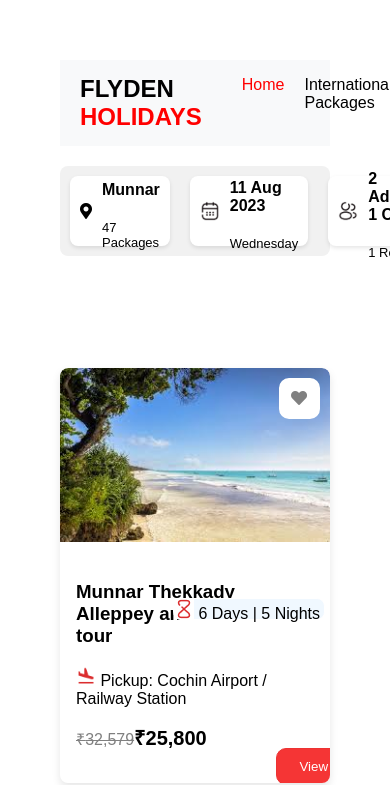
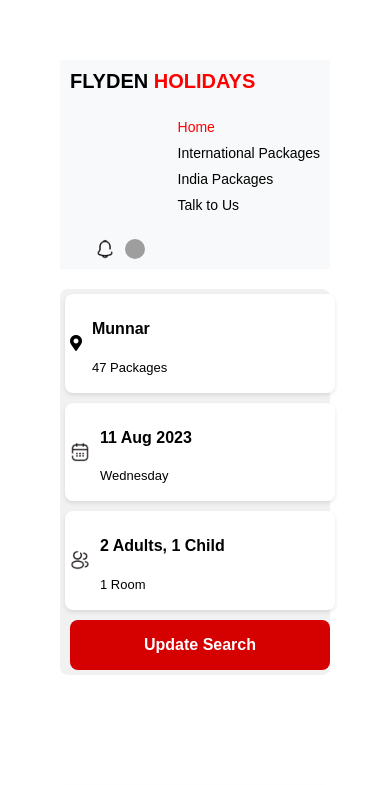
Before and after one commit to Peddigarishirisha/geeksenergiestask-2, a React (Create React App) app: page / in a window 390 px wide. Shown: the top 785 px of the page. Built offline with nearby package versions, Linux system fonts and the light colour scheme; grey boxes are pictures that could not be loaded.

Commit message:
addresponsive

```diff
--- a/src/components/navbar.css
+++ b/src/components/navbar.css
@@ -1,11 +1,9 @@
-/* navbar.css */
-
 .navbar {
   display: flex;
   align-items: center;
   justify-content: space-between;
   padding: 0 20px;
-  background-color: #f8f9fa; /* example background color */
+  background-color: #f8f9fa;
 }
 
 .logo {
@@ -16,7 +14,7 @@
 .nav-links {
   display: flex;
   gap: 20px;
-  margin-left: auto; /* Move links to the left side */
+  margin-left: auto;
 }
 
 .nav-links li {
@@ -31,8 +29,59 @@
   display: flex;
   gap: 15px;
 }
+
 .profile-icon img {
-  height: 30px; /* Adjust the height as needed */
-  width: 30px;  /* Adjust the width as needed */
-  border-radius: 50%; /* Optional: makes the image circular */
+  height: 30px;
+  width: 30px;
+  border-radius: 50%;
 }
+
+/* Media Query for tablets (768px and below) */
+@media (max-width: 768px) {
+  .logo {
+    font-size: 20px;
+  }
+
+  .nav-links {
+    gap: 15px;
+  }
+
+  .nav-links li {
+    font-size: 14px;
+  }
+
+  .profile-icon img {
+    height: 25px;
+    width: 25px;
+  }
+}
+
+/* Media Query for small screens (576px and below) */
+@media (max-width: 576px) {
+  .navbar {
+    flex-direction: column;
+    align-items: flex-start;
+    padding: 10px;
+  }
+
+  .logo {
+    font-size: 20px;
+    margin-bottom: 10px;
+  }
+
+  .nav-links {
+    flex-direction: column;
+    align-items: flex-start;
+    gap: 10px;
+  }
+
+  .profile-icon {
+    margin-top: 10px;
+    gap: 10px;
+  }
+
+  .profile-icon img {
+    height: 20px;
+    width: 20px;
+  }
+}
--- a/src/components/search.css
+++ b/src/components/search.css
@@ -1,36 +1,30 @@
 .search-filter {
   display: flex;
-  gap: 20px; /* Adjusted gap for main filter sections */
-  padding: 10px 10px;
+  gap: 20px;
+  padding: 10px;
   background-color: #f1f1f1;
   border-radius: 8px;
   margin: 20px 0;
   align-items: center;
   justify-content: space-between;
-
 }
 
 .filter-option {
   display: flex;
   align-items: center;
-  gap: 10px; /* Reduced gap between icon and text */
+  gap: 10px;
   background-color: #fff;
-  padding: 5px 10px; /* Adds padding around content */
+  padding: 5px 10px;
   border-radius: 8px;
   box-shadow: 0 2px 4px rgba(0, 0, 0, 0.1);
   width: 300px;
   height: 60px;
 }
 
-/* .filter-option i {
-  font-size: 1.2rem;
-  color: #d50000;
-} */
-
 .update-button {
   background-color: #d50000;
   color: #fff;
-  padding: 10px 20px; /* Reduced padding for a better fit */
+  padding: 10px 20px;
   border: none;
   border-radius: 8px;
   cursor: pointer;
@@ -38,3 +32,45 @@
   width: 300px;
   height: 70px;
 }
+
+/* Media Query for tablets (768px and below) */
+@media (max-width: 768px) {
+  .search-filter {
+    flex-wrap: wrap;
+    gap: 15px;
+    justify-content: center;
+  }
+
+  .filter-option {
+    width: 45%;
+    height: 50px;
+  }
+
+  .update-button {
+    width: 100%;
+    height: 60px;
+    padding: 10px 0;
+  }
+}
+
+/* Media Query for small screens (576px and below) */
+@media (max-width: 576px) {
+  .search-filter {
+    flex-direction: column;
+    gap: 10px;
+    padding: 5px;
+  }
+
+  .filter-option {
+    width: 100%;
+    height: auto;
+    padding: 5px;
+  }
+
+  .update-button {
+    width: 100%;
+    height: 50px;
+    font-size: 1rem;
+    padding: 8px 0;
+  }
+}
```
